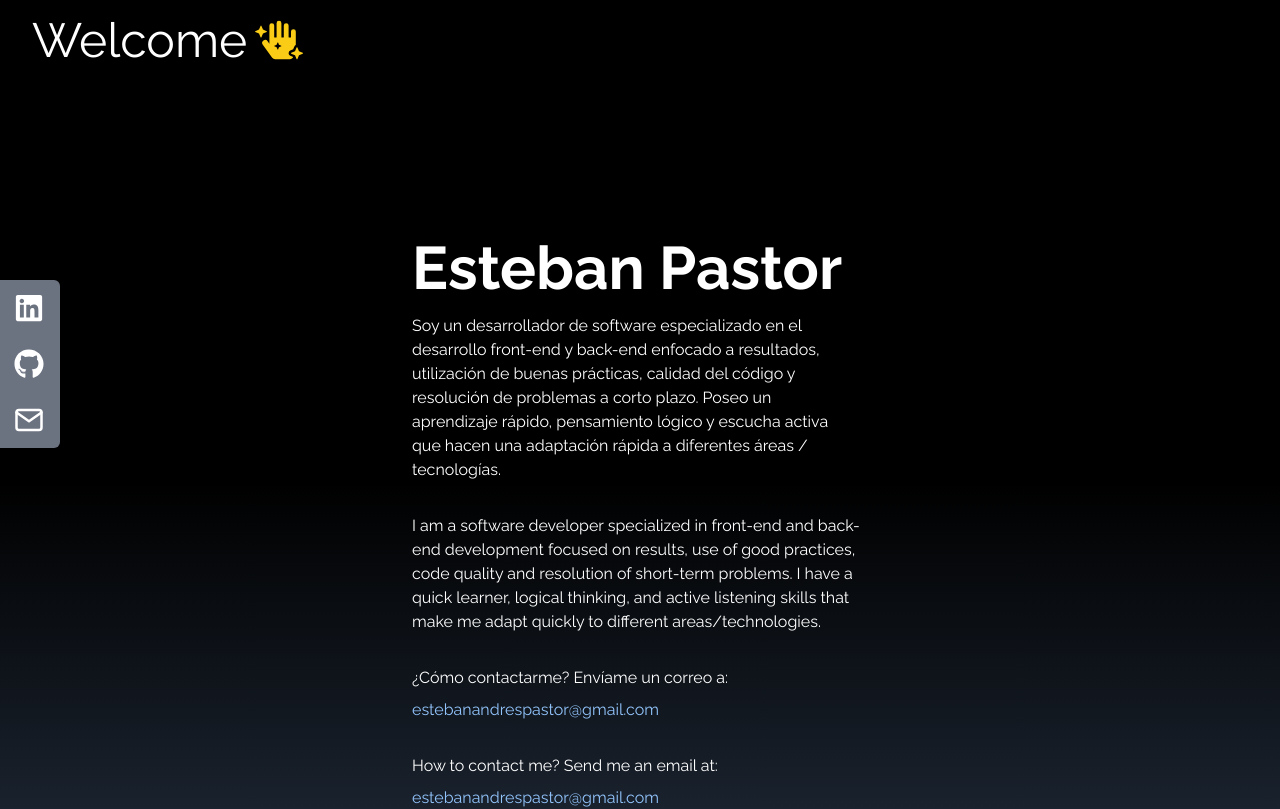
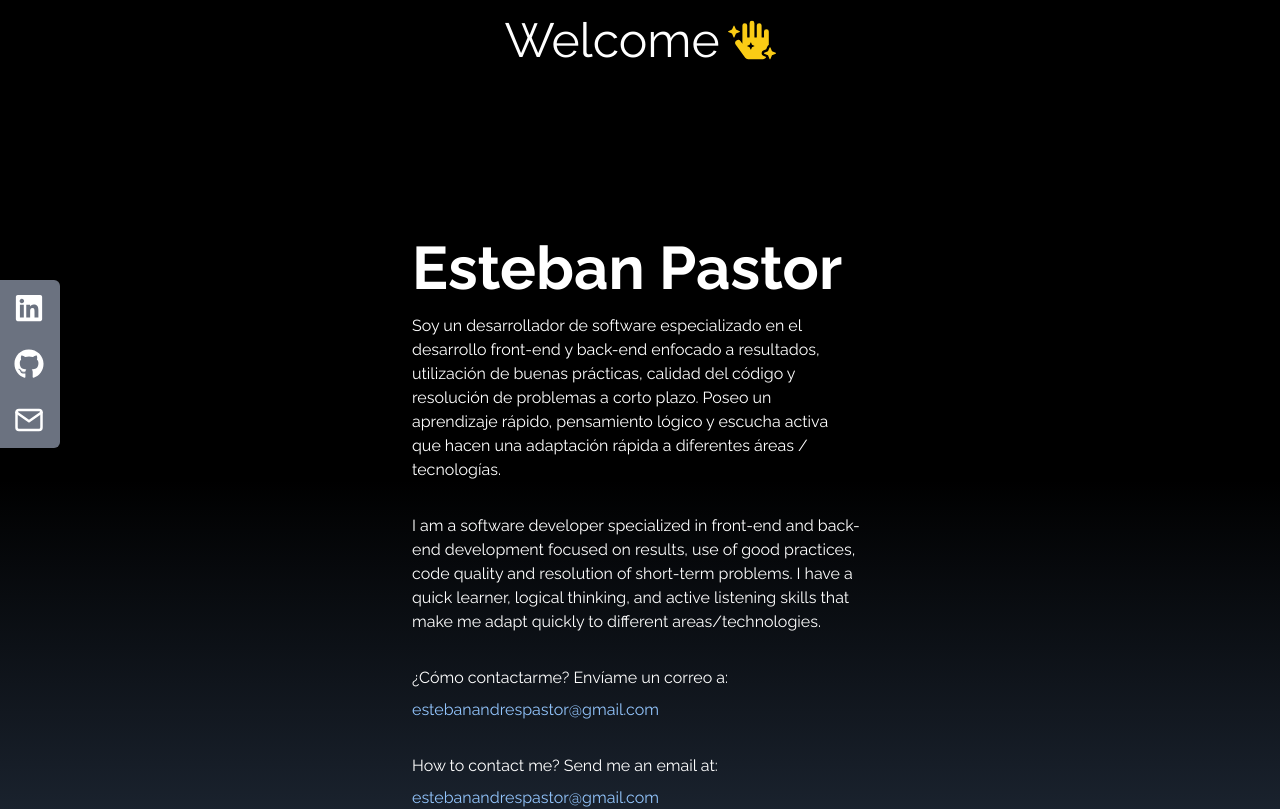
Before and after one commit to EstebanPastor/Personal-portfolio, a React (Vite) app: page / in a window 1280 px wide. Shown: the top 809 px of the page. Built offline with nearby package versions, Linux system fonts and the light colour scheme.

Commit message:
se centró el texto de bienvenida

```diff
--- a/src/components/NavBar.jsx
+++ b/src/components/NavBar.jsx
@@ -15,11 +15,10 @@ const NavBar = () => {
   return (
     <nav className="bg-black w-full z-50">
       <div className="max-w-7xl mx-auto px-4 sm:px-6 lg:px-8">
-        <div className="flex justify-between items-center h-20">
+        <div className="flex justify-center items-center h-20">
           <h1 className="text-3xl sm:text-4xl md:text-5xl font-signature text-white flex items-center">
             {welcomeMessage} <FaHandSparkles className="ml-2 text-yellow-400" />
           </h1>
-
         </div>
       </div>
 
```
